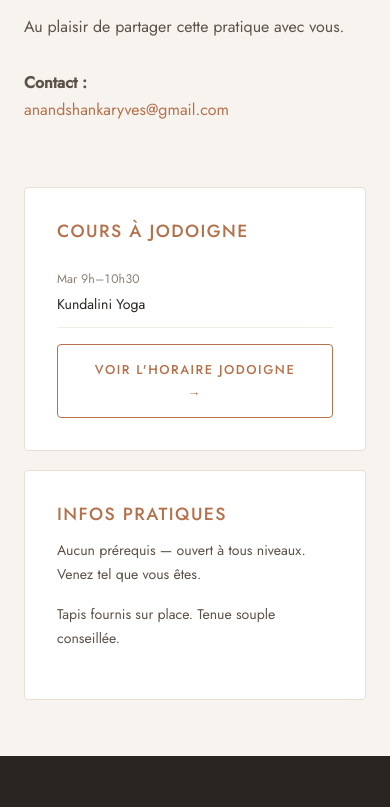
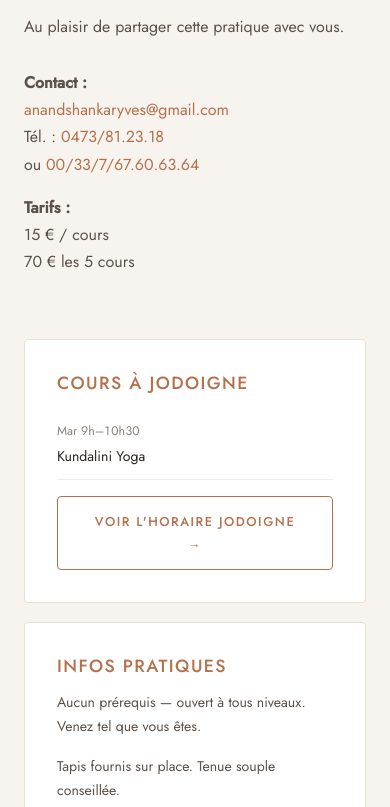
Before and after one commit to etapaz/santosha, a website built with Vite: page profs/yves.html in a window 390 px wide. Shown: the part 2187-2994 px from the top of the page. Built offline with nearby package versions, Linux system fonts and the light colour scheme.

Commit message:
Fiche Yves : ajout des numeros de telephone et des tarifs (15 EUR/cours, 70 EUR les 5 cours)

```diff
--- a/profs/yves.html
+++ b/profs/yves.html
@@ -36,7 +36,12 @@
                         <p>Au plaisir de partager cette pratique avec vous.</p>
 
                         <p style="margin-top:1.8rem;"><strong>Contact :</strong><br>
-                            <a href="mailto:anandshankaryves@gmail.com">anandshankaryves@gmail.com</a></p>
+                            <a href="mailto:anandshankaryves@gmail.com">anandshankaryves@gmail.com</a><br>
+                            Tél. : <a href="tel:+32473812318">0473/81.23.18</a><br>
+                            ou <a href="tel:+33767606364">00/33/7/67.60.63.64</a></p>
+                        <p style="margin-top:1rem;"><strong>Tarifs :</strong><br>
+                            15 € / cours<br>
+                            70 € les 5 cours</p>
                     </div>
                     <div>
                         <div class="card">
```
